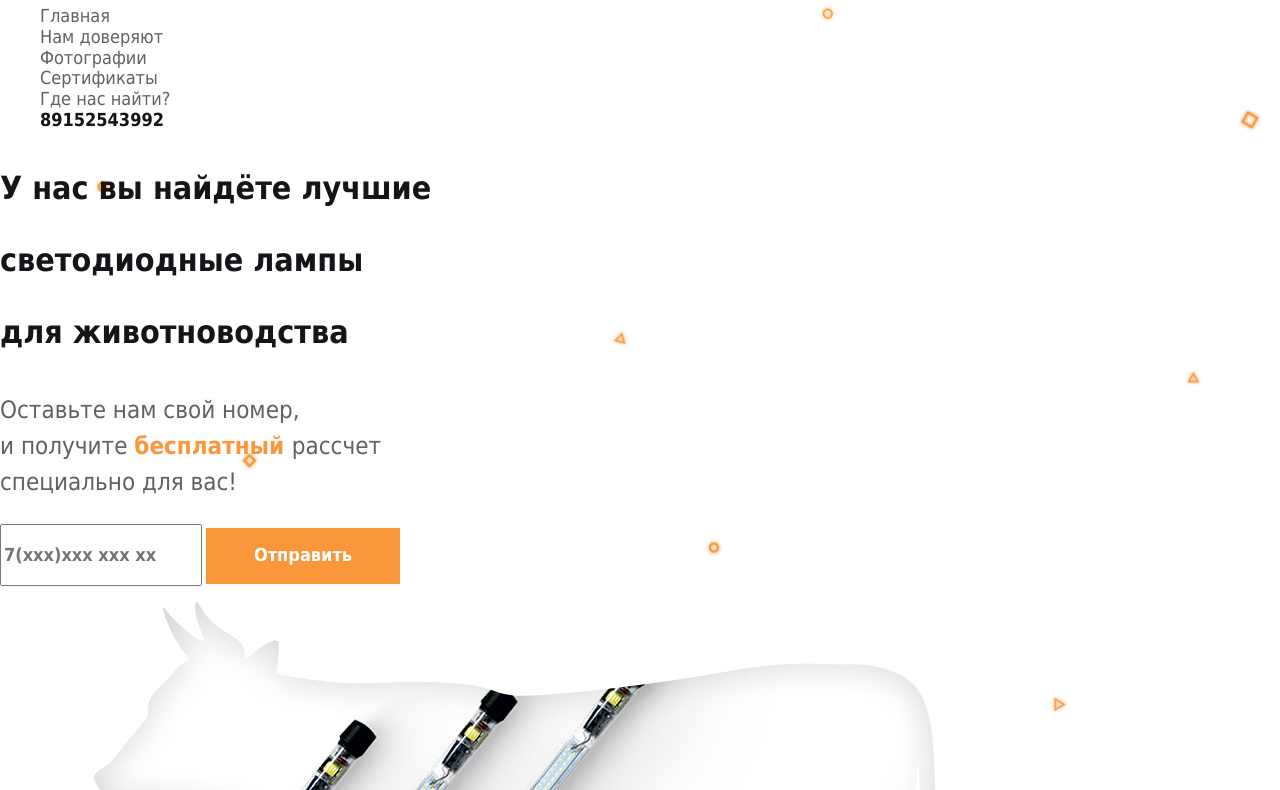
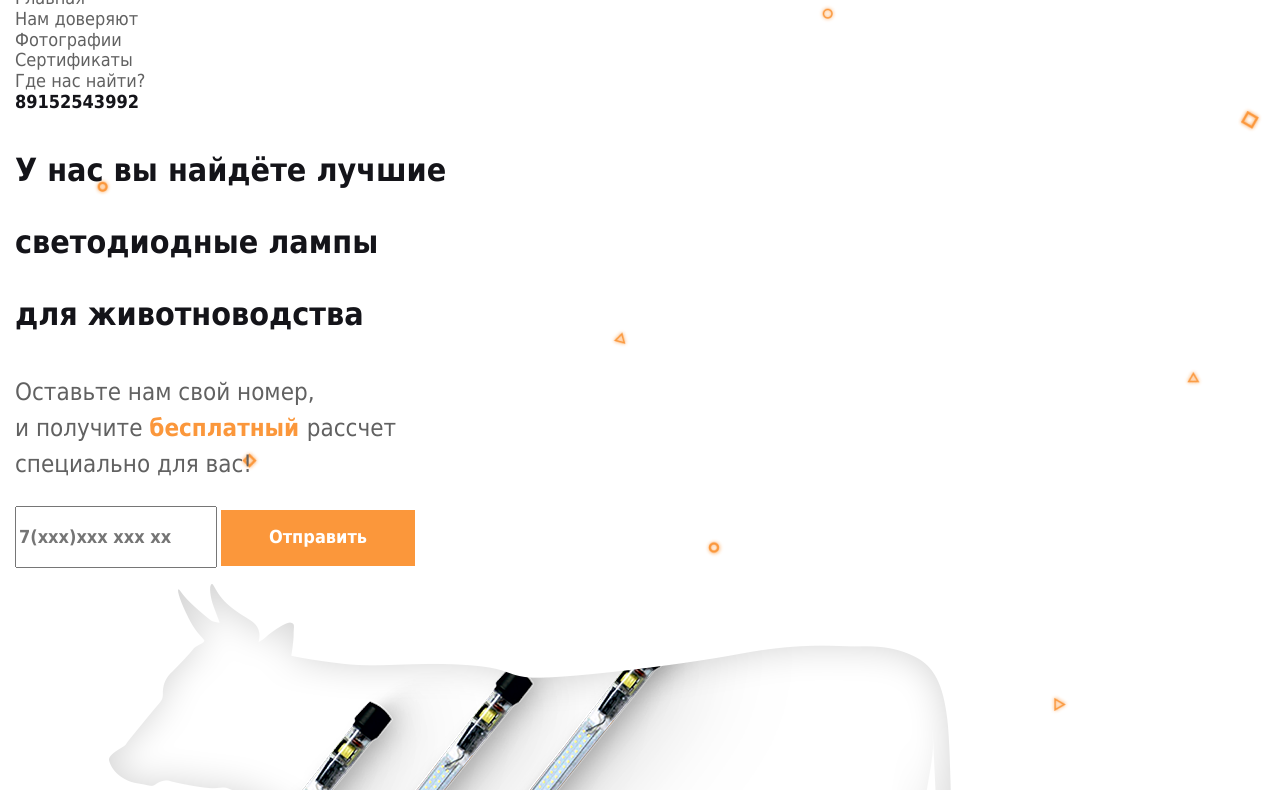
Before and after one commit to GitHub-Andrey/-, a plain HTML site: page index.html in a window 1280 px wide. Shown: the part 79-869 px from the top of the page. Drawn offline with nearby package versions, Linux system fonts and the light colour scheme.

Commit message:
Add files

```diff
--- a/css/style.css
+++ b/css/style.css
@@ -5,10 +5,18 @@
 body {
     background: url(../img/background.png);
 }
+.content {
+    width: 100%;
+    max-width: 1250px;
+    margin: 0 auto;
+}
 .CalR{
     font-family: Tahoma;
     font-size: 18px;
     color: #616161;
+    list-style-type: none;
+    margin: 0;
+    padding: 0;
 }
 .calbol {
     font-family: Tahoma;
@@ -73,6 +81,3 @@ a {
     text-decoration: none;
     color: #616161;
 }
-ul {
-    list-style-type: none;
-}
--- a/index.html
+++ b/index.html
@@ -7,7 +7,7 @@
     <link rel="stylesheet" href="css/style.css">
     <link rel="stylesheet" href="https://cdnjs.cloudflare.com/ajax/libs/normalize/8.0.1/normalize.min.css">
 </head>
-<body>
+<body class="content">
     <div class="nav">
         <img src="img/logo.png">
         <ul class="CalR">
```
